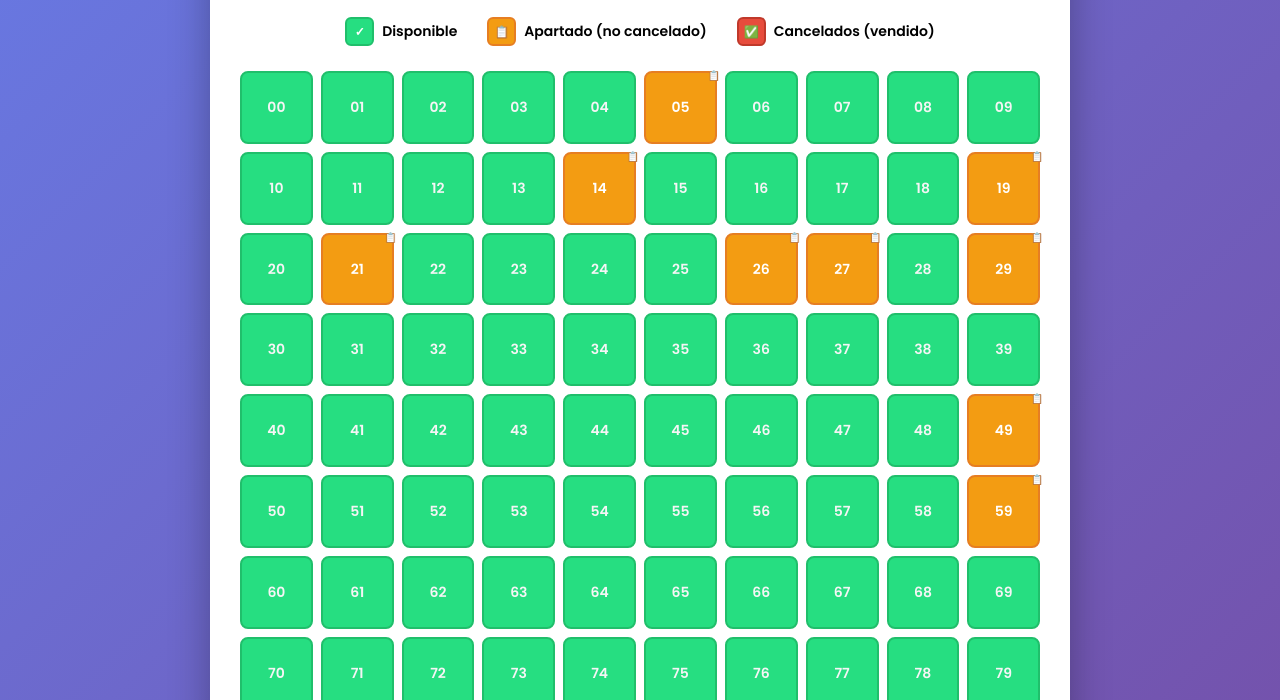
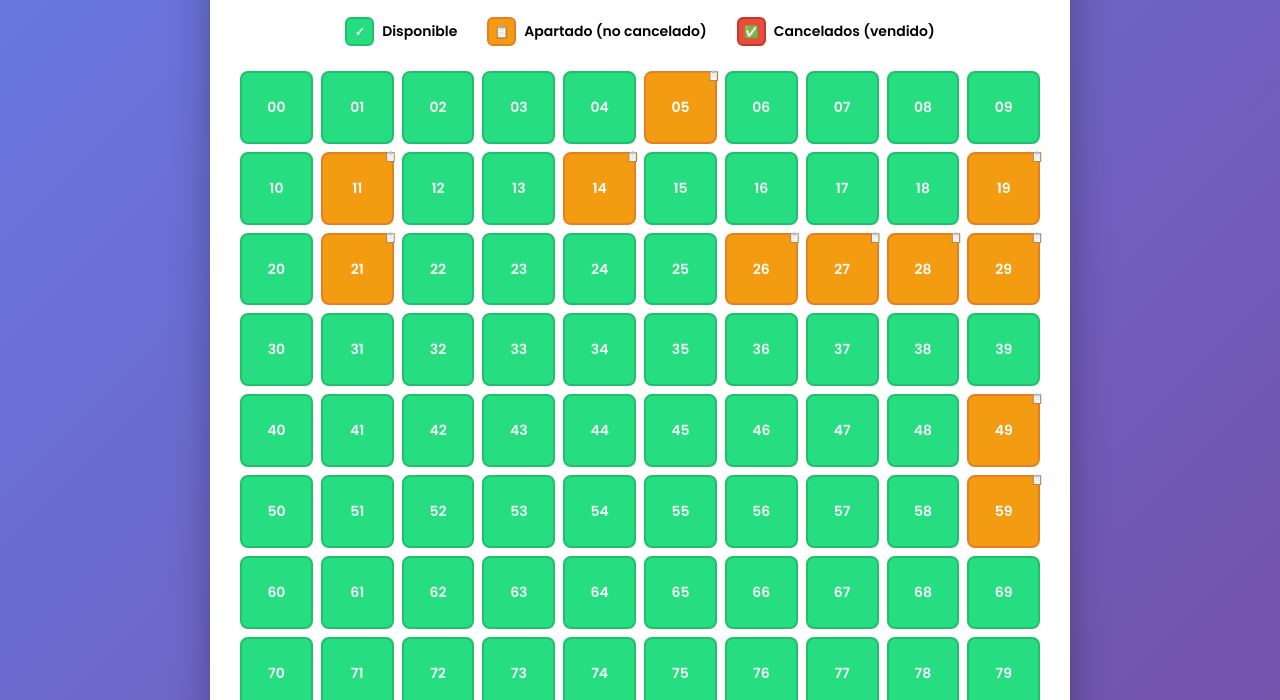
Before and after one commit to F-Y-M/rifa-500, a plain HTML site: page index.html in a window 1280 px wide. Shown: the part 400-1100 px from the top of the page. Drawn offline with Linux system fonts and the light colour scheme.

Commit message:
nuevos numeros apartados y fecha cambiada

```diff
--- a/index.html
+++ b/index.html
@@ -331,7 +331,7 @@
 
     <script>
         // Números apartados (no cancelados)
-        const numerosApartados = [5, 14, 19, 21, 26, 27, 29, 49, 59, 85, 89];
+        const numerosApartados = [5, 11, 14, 19, 21, 26, 27, 28, 29, 49, 59, 85, 89];
         const numerosCancelados = [88]; // Ejemplo: [12, 34, 56]
 
         document.getElementById('apartados').textContent = numerosApartados. length
```
